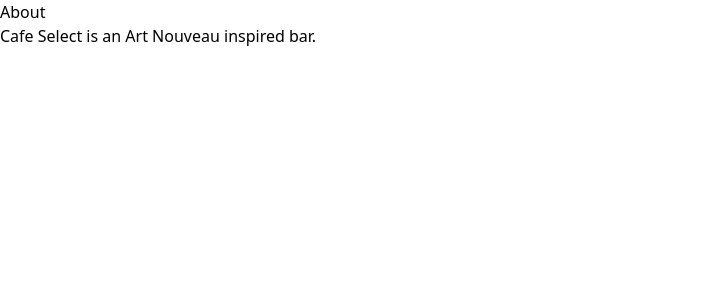
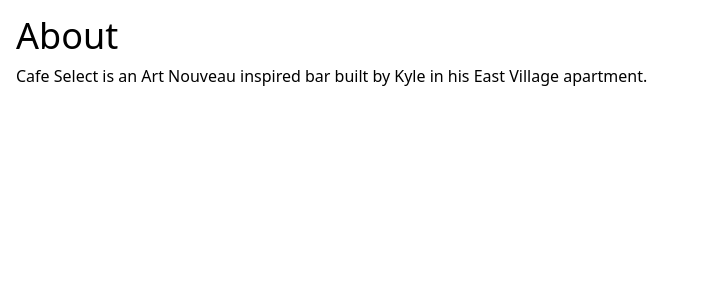
Before and after one commit to Kyle01/Cafe-Select-Menu, a Next.js app: page /about in a window 1280 px wide. Shown: the top 300 px of the page, without its empty margins (0-709 px from the left). Built offline with nearby package versions, Linux system fonts and the light colour scheme.

Commit message:
Update about and food pages

```diff
--- a/pages/about/index.tsx
+++ b/pages/about/index.tsx
@@ -1,8 +1,8 @@
 export default function About() {
     return (
-        <div>
-            <p>About</p>
-            <p>Cafe Select is an Art Nouveau inspired bar.</p>
+        <div className='m-4'>
+            <h1 className='text-4xl mb-2'>About</h1>
+            <p>Cafe Select is an Art Nouveau inspired bar built by Kyle in his East Village apartment.</p>
         </div>
     )
   }
--- a/pages/food/index.tsx
+++ b/pages/food/index.tsx
@@ -1,8 +1,9 @@
 export default function Food() {
   return (
-      <div>
-        <p>Food menu is a work in progress!</p>
-        <p>If you are hungry, ask your server what is available in the kitchen.</p>
-      </div>
+    <div className='m-4'>
+      <h1 className='text-4xl mb-2'>Food</h1>
+      <p className='mb-2'>Food menu is a work in progress!</p>
+      <p>If you are hungry, ask your server what is available in the kitchen.</p>
+  </div>
   )
 }
```
Also changed, not shown: 1 other file (tests, documents, lock files or other folders).
